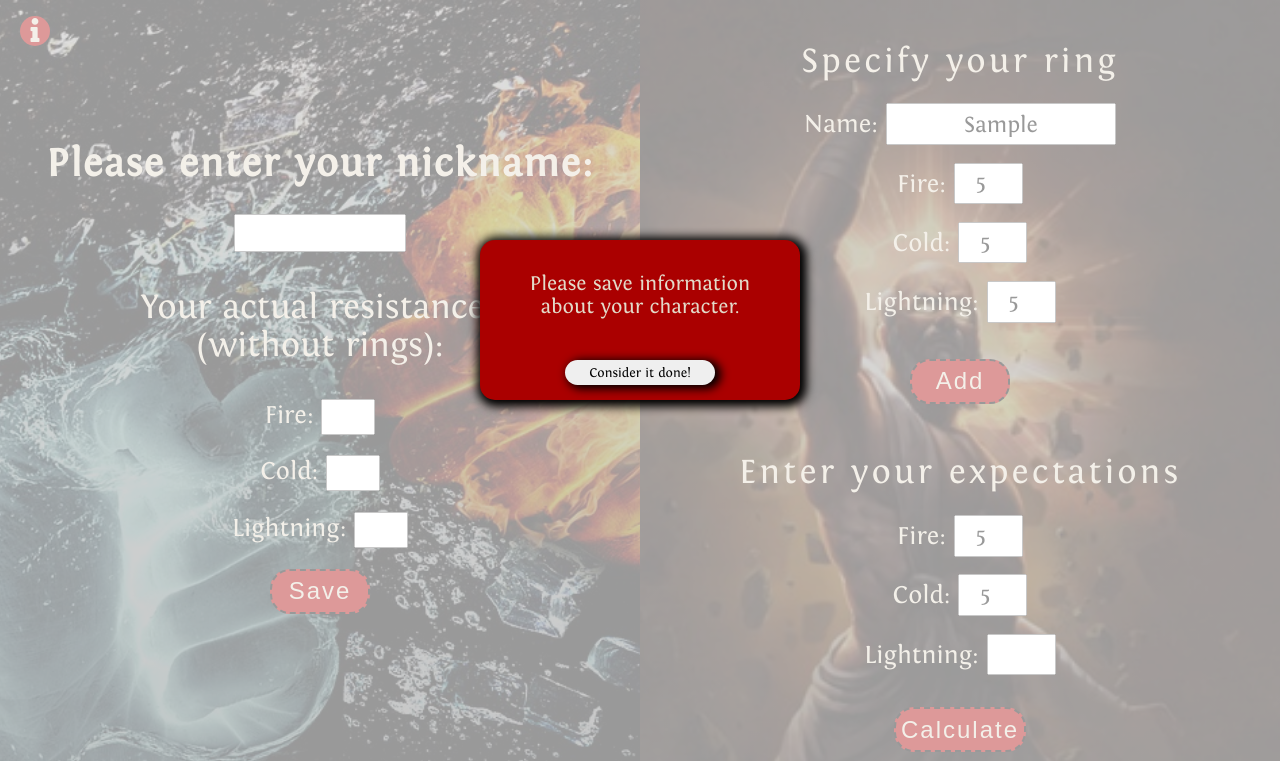
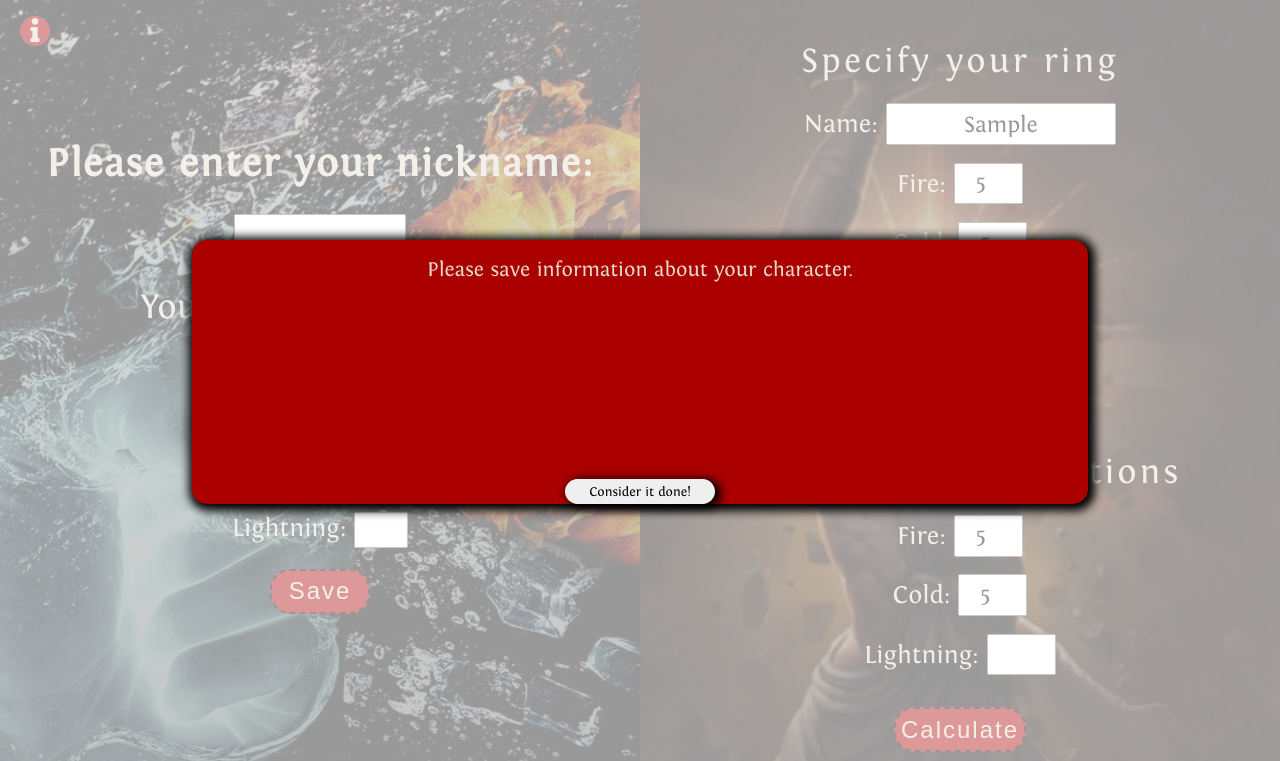
Before and after one commit to ptr11Dev/PoE-resistances-calc, a plain HTML site: page index.html in a window 1280 px wide. Both pictures are taken after typing "Sample", "5", "5", "5", "5", "5" into the empty fields and a click on the button "Calculate". Shown: the top 761 px of the page. Drawn offline with Linux system fonts and the light colour scheme.

Commit message:
Fixed bug with alert on small devices

```diff
--- a/style/styles.css
+++ b/style/styles.css
@@ -345,7 +345,7 @@ Main - START
 
 .alert .content {
   max-width: 40vh;
-  min-height: 20vh;
+  height: 25vh;
   background-color: var(--bloody);
   position: relative;
   top: 30%;
@@ -356,7 +356,7 @@ Main - START
 }
 .alert button {
   position: absolute;
-  top: 45%;
+  top: calc(30% + 25vh - 25px);
   left: 50%;
   transform: translateX(-50%);
   width: 150px;
@@ -369,8 +369,7 @@ Main - START
 }
 
 .alert .content p {
-  padding: 1.5em 1em 2em 1em;
-
+  padding: 0.8em 1em 1em 1em;
   text-align: center;
   font-size: 1.3em;
 }
@@ -397,6 +396,16 @@ Footer - END
 /* =================================
 Media - START
 ==================================== */
+@media (min-width: 640px) and (orientation: landscape) {
+  .alert .content {
+    max-width: 70%;
+    height: 33vh;
+  }
+
+  .alert button {
+    top: calc(30% + 33vh - 25px);
+  }
+}
 
 @media (min-width: 720px) {
   .wrap {
```
